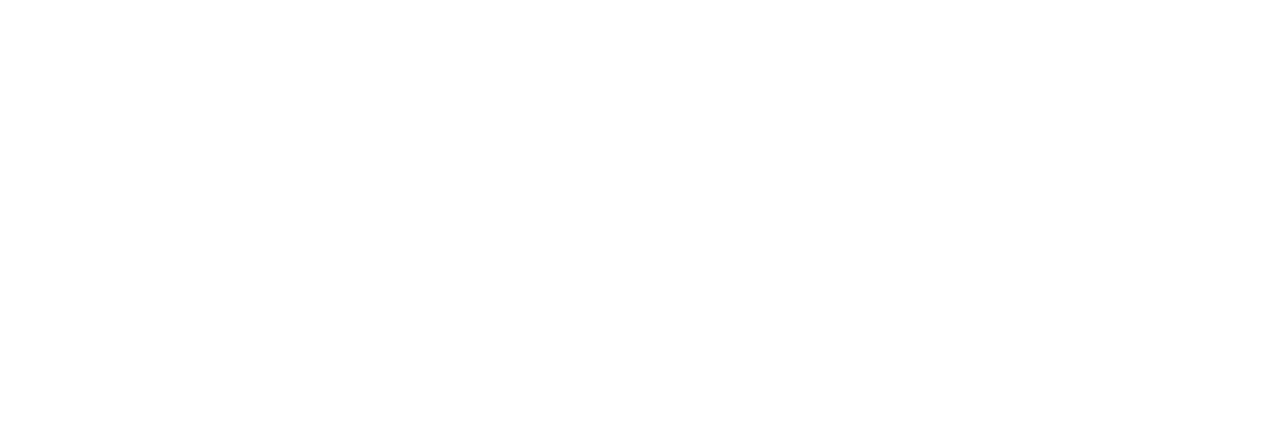
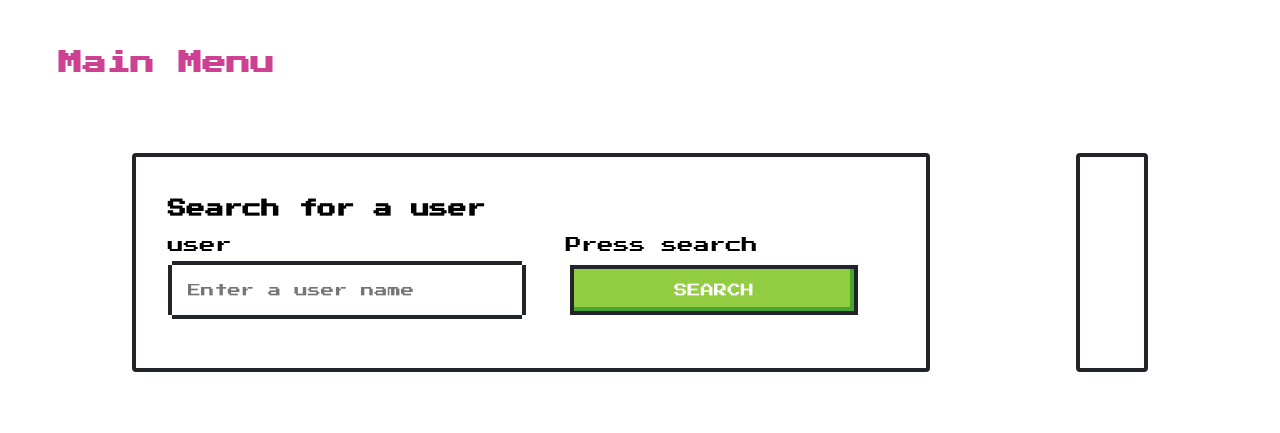
Before and after one commit to Rodrigoman/week-2, a website: page github-profile/index.html in a window 1280 px wide. Drawn offline with nearby package versions, Linux system fonts and the light colour scheme.

Commit message:
form to search the user

```diff
--- a/github-profile/index.html
+++ b/github-profile/index.html
@@ -1,5 +1,6 @@
 <!DOCTYPE html>
 <html>
+
 <head>
     <meta charset="utf-8">
     <meta http-equiv="X-UA-Compatible" content="IE=edge">
@@ -8,8 +9,47 @@
     <link rel="stylesheet" href="../main.css">
     <link rel="stylesheet" type="text/css" media="screen" href="github.css">
 </head>
+
 <body>
+    <div class="mainContainer">
+        <header>
+            <a href="/">
+                <h2><i class="snes-logo"></i> Main Menu </h2>
+            </a>
+        </header>
+        <div class="App">
+            <section class="retro-container  margin-bottom-and-top">
+                <h3 class="title">Search for a user</h3>
+                <div>
+                    <form id="searchForm">
+                        <div>
+                            <div class="margin-form bottom">
+                                <label for="user">user</label>
+                                <input type="text" name="user" id="user" autocomplete="off"
+                                    class="retro-input"  placeholder="Enter a user name" >
+                            </div>
+                        </div>
+                        <div>
+                            <div class="margin-form">
+                                <label for="submit">Press search</label>
+                                <button type="button" name="submit" id="submit" class="retro-btn is-success">SEARCH</button>
+                            </div>
+                        </div>
+                    </form>
+                </div>
+            </section>
+            <section class="retro-container margin-bottom-and-top flex-center">
 
+            </section>
+        </div> <!-- taskApp -->
+        <div class="retro-container secret-message" id="secret-message">
+            <div style=" display: flex; align-items: center; ">
+                <i class="nes-charmander"><img width="50px" src="media/mario.gif" alt="mario"></i>
+                <div id="reason"> </div>
+            </div>
+        </div>
+    </div>
 </body>
 <script src="main.js"></script>
+
 </html>
```
